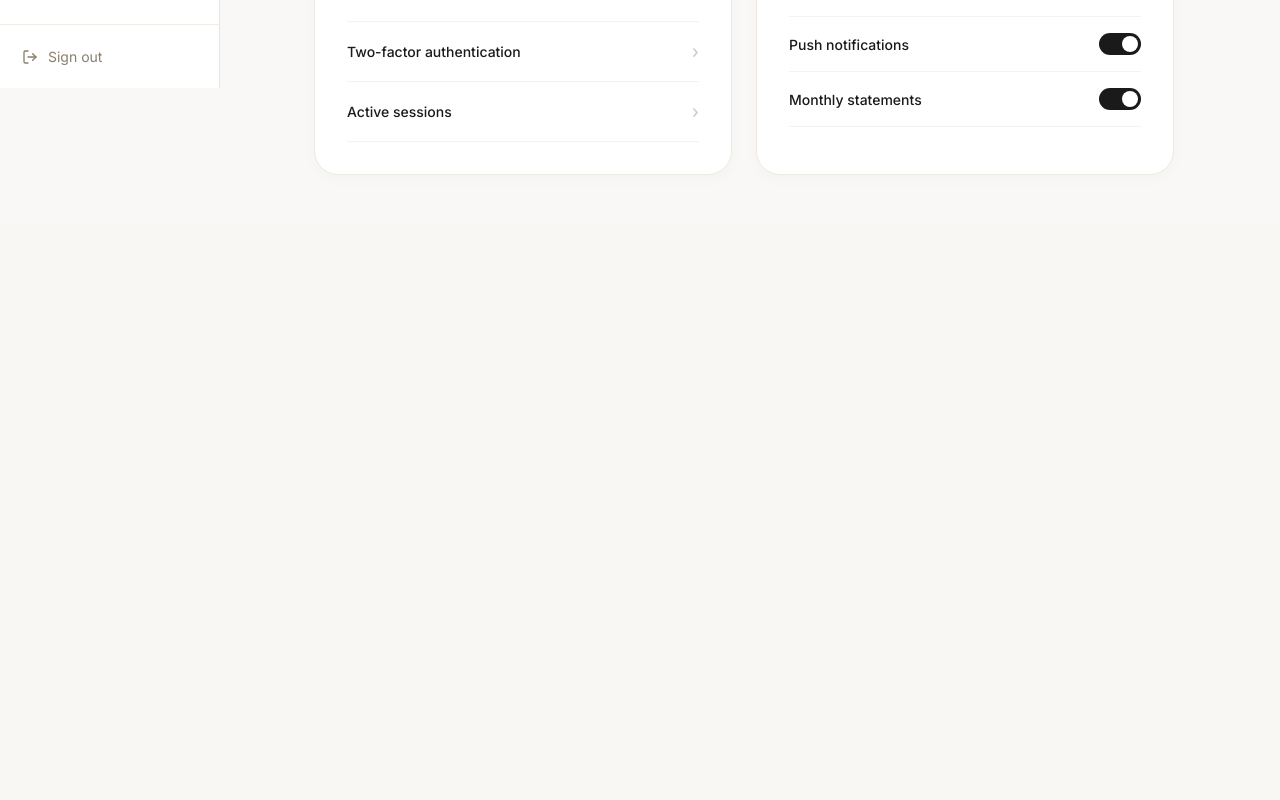
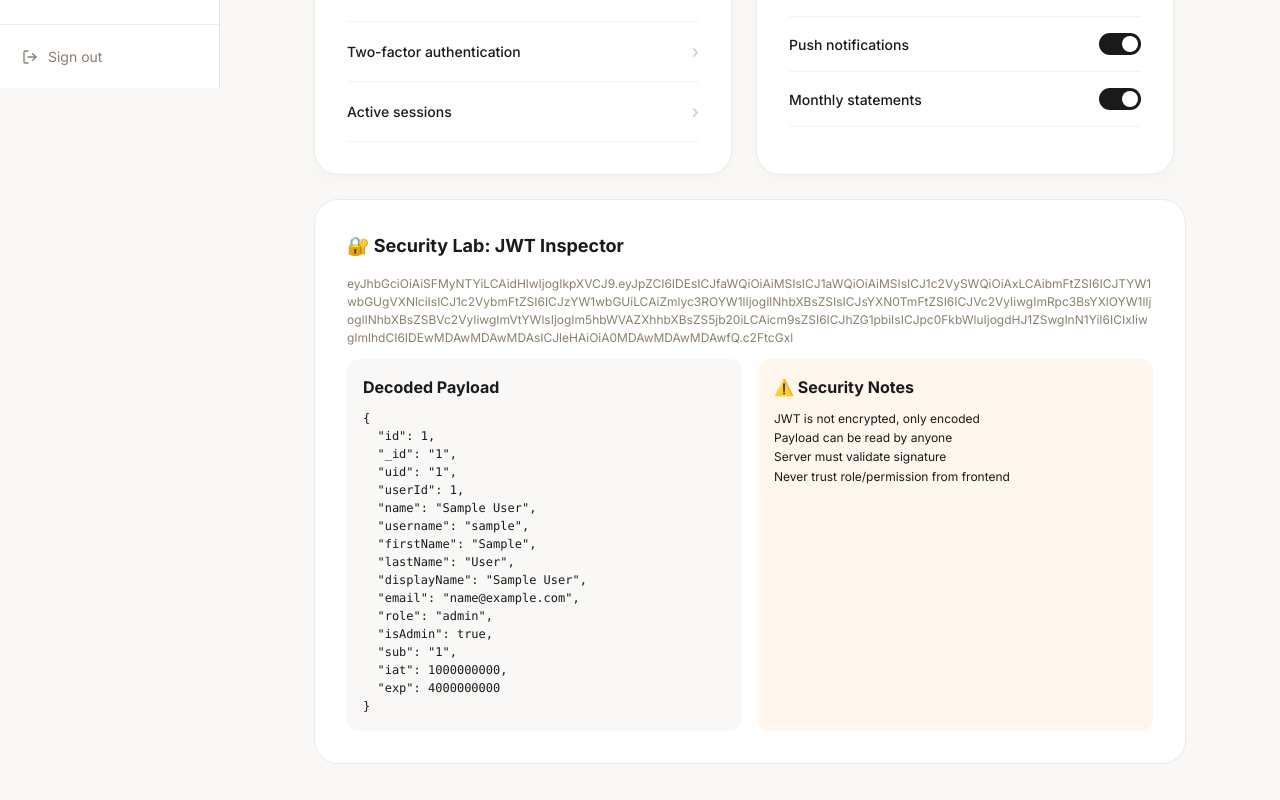
Before and after one commit to shauryalogin/neobank-main, a Next.js app: page /profile in a window 1280 px wide. Shown: the part 712-1512 px from the top of the page. Before the commit the page ends 935 px from the top, so only its background shows below. Built offline with nearby package versions, Linux system fonts and the light colour scheme; no server answers; sample sign-in values are in the browser's storage.

Commit message:
final work for tdy

```diff
--- a/app/profile/page.tsx
+++ b/app/profile/page.tsx
@@ -7,6 +7,23 @@ import Sidebar from '../../components/Sidebar';
 export default function ProfilePage() {
   const router = useRouter();
   const [user, setUser] = useState<any>(null);
+
+  const [token, setToken] = useState<string | null>(null);
+const [decoded, setDecoded] = useState<any>(null);
+
+useEffect(() => {
+  const t = localStorage.getItem("token");
+  setToken(t);
+
+  if (t) {
+    try {
+      const payload = JSON.parse(atob(t.split(".")[1]));
+      setDecoded(payload);
+    } catch (e) {
+      setDecoded(null);
+    }
+  }
+}, []);
 
   useEffect(() => {
     const token = localStorage.getItem('token');
@@ -119,6 +136,58 @@ export default function ProfilePage() {
             </div>
           </div>
         </div>
+
+        <div style={{
+  marginTop: 24,
+  background: "white",
+  border: "1px solid #EDEAE4",
+  borderRadius: 24,
+  padding: 32
+}}>
+  <h3 style={{ fontSize: 18, fontWeight: 700, marginBottom: 16 }}>
+    🔐 Security Lab: JWT Inspector
+  </h3>
+
+  {token ? (
+    <>
+      <div style={{
+        fontSize: 12,
+        color: "#8A7F6E",
+        marginBottom: 12,
+        wordBreak: "break-all"
+      }}>
+        {token}
+      </div>
+
+      <div style={{
+        display: "grid",
+        gridTemplateColumns: "1fr 1fr",
+        gap: 16
+      }}>
+        <div style={{ background: "#F9F8F6", padding: 16, borderRadius: 12 }}>
+          <strong>Decoded Payload</strong>
+          <pre style={{ fontSize: 12, marginTop: 10 }}>
+            {JSON.stringify(decoded, null, 2)}
+          </pre>
+        </div>
+
+        <div style={{ background: "#FFF7ED", padding: 16, borderRadius: 12 }}>
+          <strong>⚠️ Security Notes</strong>
+          <ul style={{ fontSize: 12, marginTop: 10, lineHeight: 1.6 }}>
+            <li>JWT is not encrypted, only encoded</li>
+            <li>Payload can be read by anyone</li>
+            <li>Server must validate signature</li>
+            <li>Never trust role/permission from frontend</li>
+          </ul>
+        </div>
+      </div>
+    </>
+  ) : (
+    <div style={{ fontSize: 13, color: "#8A7F6E" }}>
+      No token found
+    </div>
+  )}
+</div>
       </main>
 
       <style jsx>{`
```
